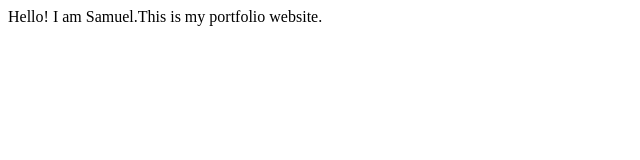
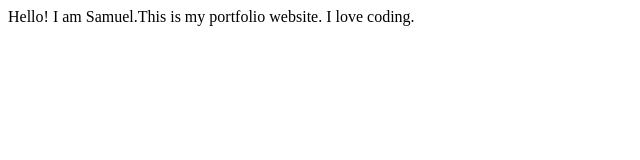
Before and after one commit to samuelannepogu/samuelsite, a plain HTML site: page index.html in a window 1280 px wide. Shown: the whole page, without its empty margins (0-640 px from the left). Drawn offline with Linux system fonts and the light colour scheme.

Commit message:
update : text

```diff
--- a/index.html
+++ b/index.html
@@ -8,5 +8,6 @@
 </head>
 <body>
     Hello! I am Samuel.This is my portfolio website.
+    I love coding.
 </body>
 </html>
```
Also changed, not shown: 1 other file.
